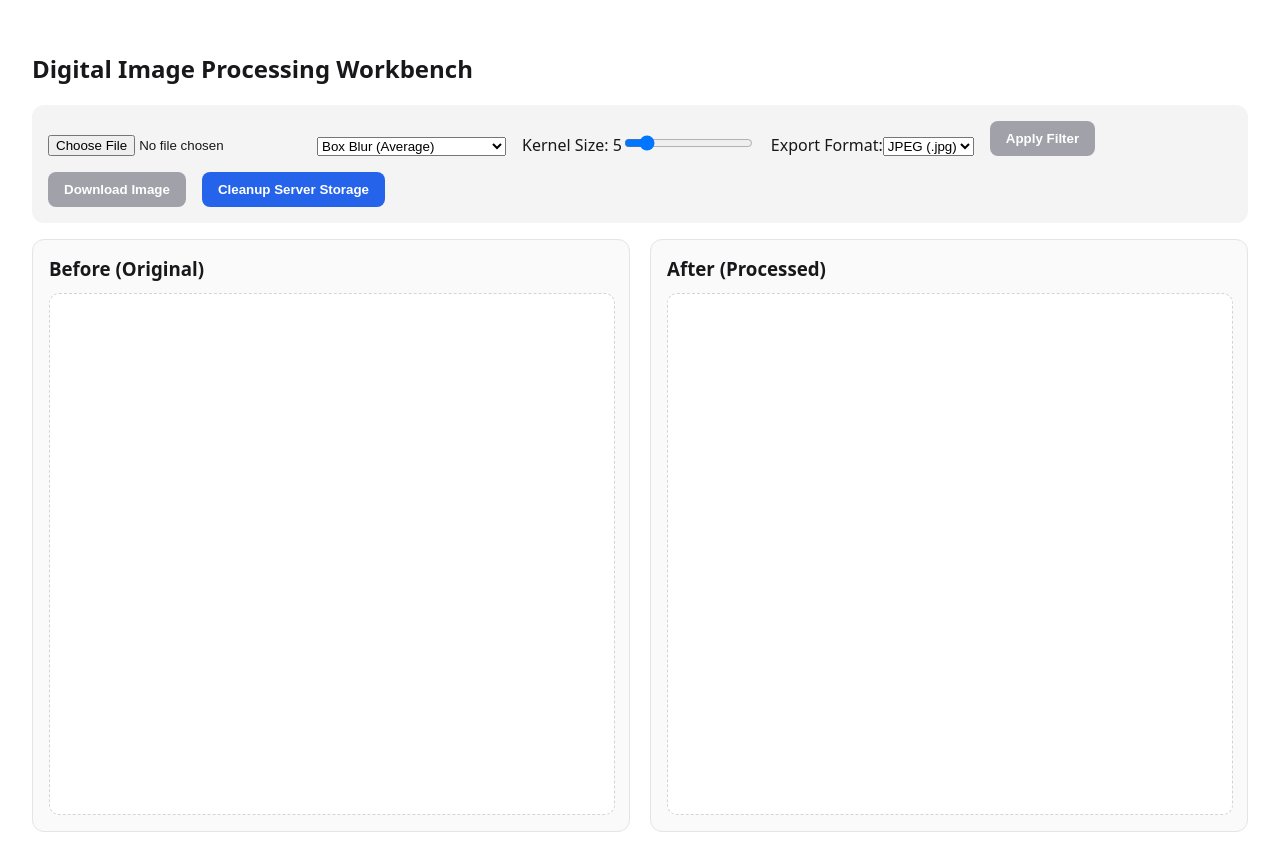
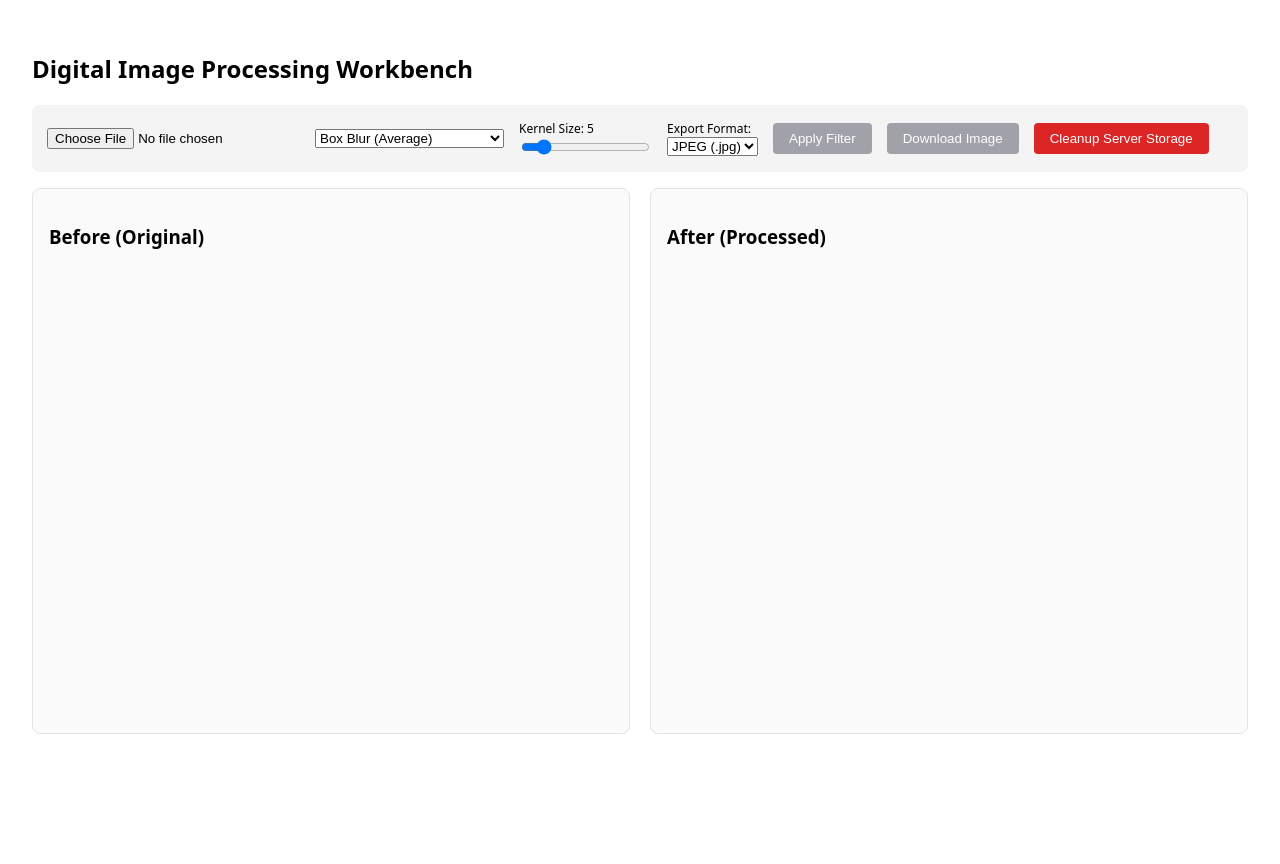
Before and after one commit to noobdevsam/image-filter-python-webapp, an Angular app in the folder frontend/: page / in a window 1280 px wide. After the commit the page ends 800 px from the top, so only its background shows below. Built offline with nearby package versions, Linux system fonts and the light colour scheme.

Commit message:
Refactor app.css for improved styling and layout, including adjustments to container, toolbar, and button styles

```diff
--- a/frontend/src/app/app.css
+++ b/frontend/src/app/app.css
@@ -1,104 +1,86 @@
-:host {
-  display: block;
-}
-
 .container {
   padding: 24px;
-  font-family: system-ui, -apple-system, BlinkMacSystemFont, 'Segoe UI', sans-serif;
-  color: #18181b;
-  max-width: 1400px;
-  margin: 0 auto;
-}
-
-.hero {
-  display: flex;
-  justify-content: space-between;
-  gap: 16px;
-  align-items: flex-start;
-  margin-bottom: 20px;
-}
-
-.hero h2 {
-  margin: 0 0 8px;
-  font-size: 2rem;
-}
-
-.hero p {
-  margin: 0;
-  color: #52525b;
-}
-
-.file-chip {
-  background: #eff6ff;
-  border: 1px solid #bfdbfe;
-  color: #1d4ed8;
-  padding: 8px 12px;
-  border-radius: 999px;
-  font-size: 0.9rem;
-  white-space: nowrap;
+  font-family: system-ui, -apple-system, sans-serif;
 }
 
 .toolbar {
   display: flex;
   flex-wrap: wrap;
-  gap: 16px;
-  align-items: end;
+  gap: 15px;
+  margin-bottom: 16px;
+  align-items: center;
   background: #f4f4f5;
-  padding: 16px;
-  border-radius: 12px;
-  margin-bottom: 16px;
+  padding: 15px;
+  border-radius: 8px;
 }
 
-.control {
+.slider-box, .select-box {
   display: flex;
   flex-direction: column;
-  gap: 8px;
-  min-width: 180px;
+  font-size: 12px;
 }
 
-.file-picker input,
-.control select,
-.control input[type='range'] {
-  width: 100%;
+.status-bar {
+  margin-bottom: 16px;
+  padding: 10px;
+  background: #e0f2fe;
+  color: #0369a1;
+  border-radius: 6px;
+  font-size: 14px;
 }
 
-.control span {
-  font-size: 0.85rem;
-  font-weight: 600;
-  color: #3f3f46;
+.metadata-card {
+  background: #f8fafc;
+  border: 1px solid #e2e8f0;
+  padding: 12px;
+  border-radius: 6px;
+  margin-bottom: 20px;
+  font-size: 14px;
 }
 
-.slider-box {
-  min-width: 220px;
+.metadata-card h4 {
+  margin: 0 0 8px 0;
 }
 
-.actions {
+.metadata-card p {
+  margin: 4px 0;
+}
+
+.view-panel {
   display: flex;
-  gap: 10px;
-  flex-wrap: wrap;
+  gap: 20px;
+}
+
+.box {
+  flex: 1;
+  border: 1px solid #e4e4e7;
+  border-radius: 8px;
+  padding: 16px;
+  background: #fafafa;
+}
+
+.image-wrapper {
+  width: 100%;
+  height: 450px;
+  display: flex;
+  align-items: center;
+  justify-content: center;
+}
+
+.image-wrapper img {
+  max-width: 100%;
+  max-height: 100%;
+  object-fit: contain;
 }
 
 button {
   cursor: pointer;
-  padding: 10px 16px;
-  border-radius: 8px;
+  padding: 8px 16px;
+  border-radius: 4px;
   border: none;
   background: #2563eb;
   color: white;
-  font-weight: 600;
-  transition: background 0.15s ease;
-}
-
-button:hover:not(:disabled) {
-  background: #1d4ed8;
-}
-
-button.secondary {
-  background: #64748b;
-}
-
-button.secondary:hover:not(:disabled) {
-  background: #475569;
+  font-weight: 500;
 }
 
 button:disabled {
@@ -106,71 +88,6 @@ button:disabled {
   cursor: not-allowed;
 }
 
-.status {
-  margin-bottom: 16px;
-  padding: 12px 14px;
-  border-radius: 8px;
-  background: #ecfeff;
-  color: #155e75;
-  border: 1px solid #a5f3fc;
+button.danger-btn {
+  background: #dc2626;
 }
-
-.status.error {
-  background: #fef2f2;
-  color: #b91c1c;
-  border-color: #fecaca;
-}
-
-.view-panel {
-  display: grid;
-  grid-template-columns: repeat(2, minmax(0, 1fr));
-  gap: 20px;
-}
-
-.box {
-  border: 1px solid #e4e4e7;
-  border-radius: 12px;
-  padding: 16px;
-  background: #fafafa;
-  min-width: 0;
-}
-
-.box h3 {
-  margin: 0 0 12px;
-}
-
-.image-wrapper {
-  width: 100%;
-  min-height: 520px;
-  display: flex;
-  align-items: center;
-  justify-content: center;
-  background: #ffffff;
-  border: 1px dashed #d4d4d8;
-  border-radius: 10px;
-  overflow: hidden;
-}
-
-.image-wrapper img {
-  max-width: 100%;
-  max-height: 100%;
-  object-fit: contain;
-  display: block;
-}
-
-.placeholder {
-  color: #71717a;
-  text-align: center;
-  padding: 24px;
-  line-height: 1.5;
-}
-
-@media (max-width: 900px) {
-  .view-panel {
-    grid-template-columns: 1fr;
-  }
-
-  .hero {
-    flex-direction: column;
-  }
-}
```
